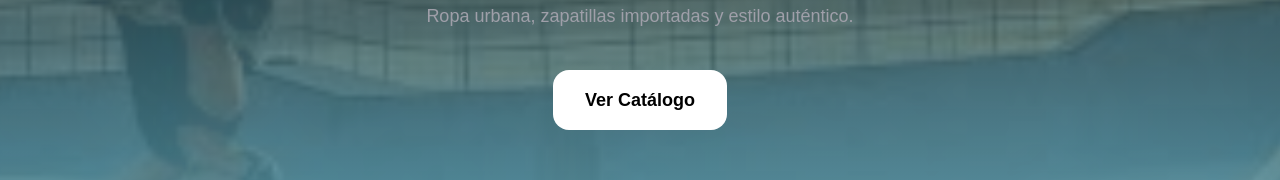
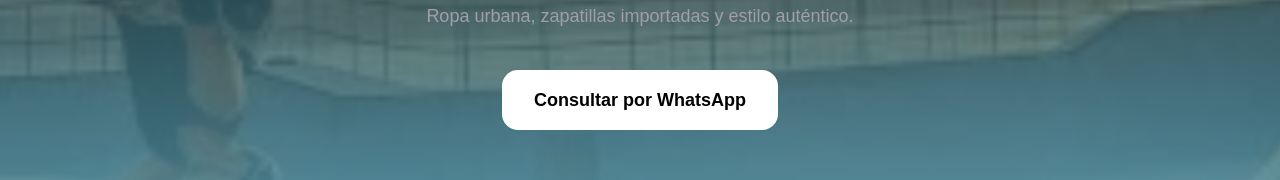
Before and after one commit to villalbaa2017-droid/true-happinnes, a Next.js app: page / in a window 1280 px wide. Shown: the part 337-517 px from the top of the page. Built offline with nearby package versions, Linux system fonts and the light colour scheme.

Commit message:
mejora tienda pro

```diff
--- a/app/page.tsx
+++ b/app/page.tsx
@@ -105,11 +105,11 @@
         </p>
 
           <a
-          href="https://wa.me/c/257011010810110"
-          target="_blank"
-          className="bg-white text-black px-6 md:px-8 py-3 md:py-4 rounded-2xl text-base md:text-lg font-semibold hover:scale-105 transition inline-block"
+            href="https://wa.me/5491173600891"
+            target="_blank"
+            className="bg-white text-black px-6 md:px-8 py-3 md:py-4 rounded-2xl text-base md:text-lg font-semibold hover:scale-105 transition inline-block"
           >
-          Ver Catálogo
+              Consultar por WhatsApp
           </a>
       </section>
 
```
